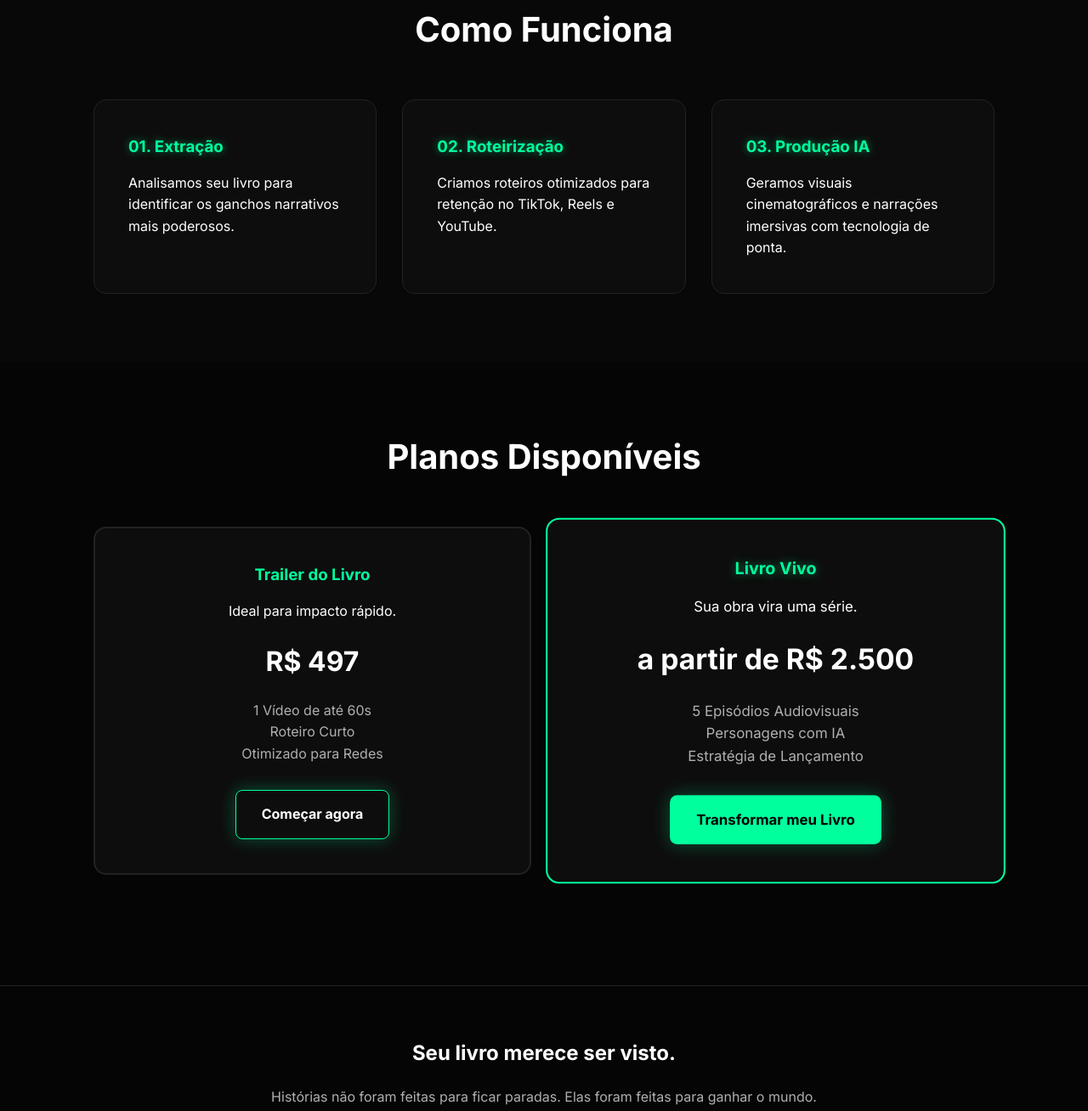
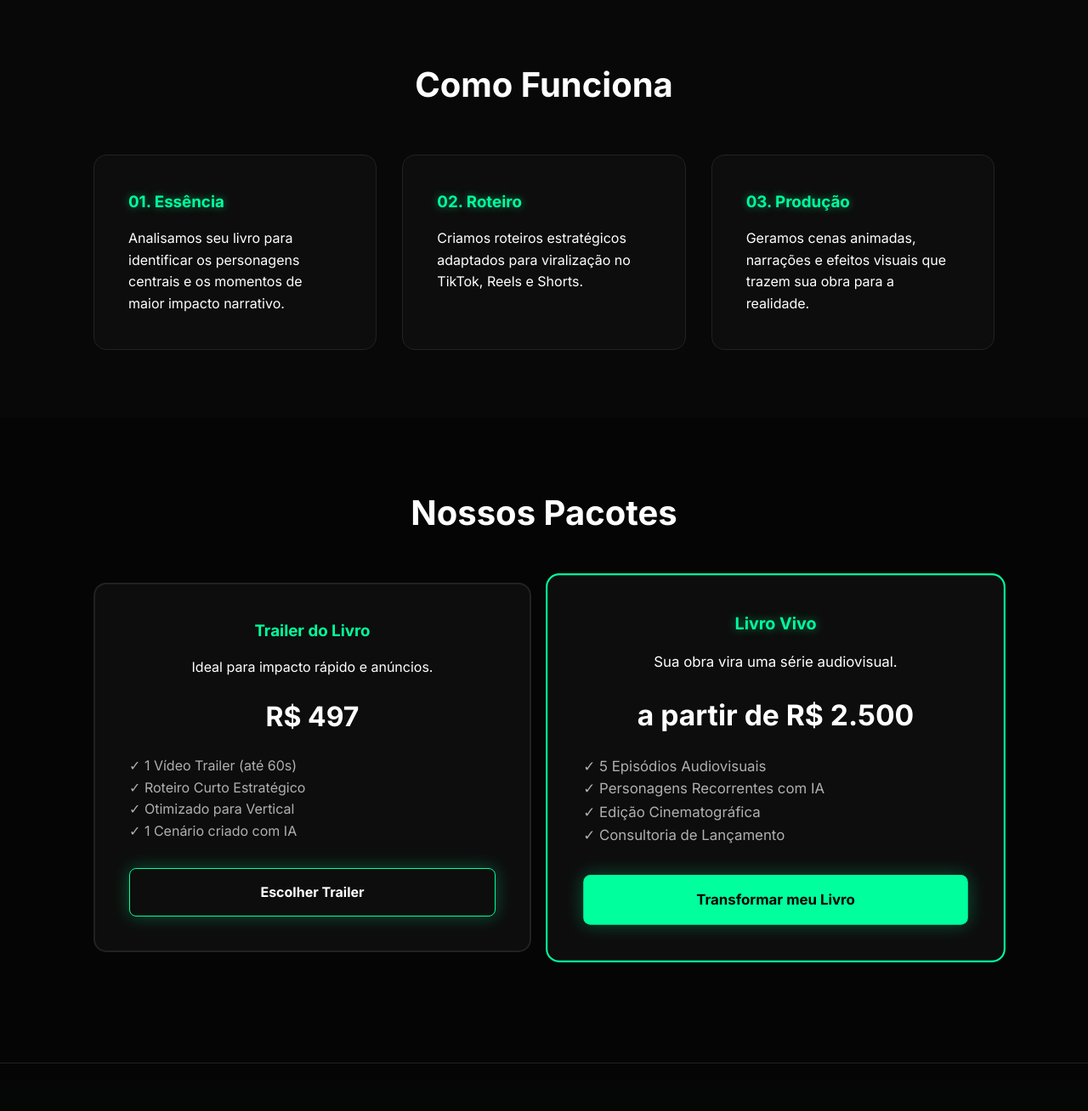
Before and after one commit to Silmara32/livro-vivo-studio, a plain HTML site: page index.html in a window 1280 px wide. Shown: the part 1086-2394 px from the top of the page at 85% size. Drawn offline with Linux system fonts and the light colour scheme.

Commit message:
Refactor HTML structure and update content
Updated text content and styles across various sections, including header, sections, and footer. Adjusted button links to WhatsApp and improved layout for better visual appeal.

```diff
--- a/index.html
+++ b/index.html
@@ -33,7 +33,6 @@
             padding: 0 20px;
         }
 
-        /* Efeito Glow Neon */
         .neon-text {
             color: var(--primary-neon);
             text-shadow: 0 0 10px rgba(0, 255, 157, 0.5);
@@ -51,6 +50,7 @@
             box-shadow: 0 0 20px rgba(0, 255, 157, 0.3);
             border: none;
             cursor: pointer;
+            text-align: center;
         }
 
         .btn-neon:hover {
@@ -58,9 +58,8 @@
             transform: translateY(-2px);
         }
 
-        /* Hero Section */
         header {
-            padding: 100px 0;
+            padding: 120px 0;
             text-align: center;
             background: radial-gradient(circle at top, #00ff9d1a 0%, transparent 70%);
         }
@@ -79,7 +78,6 @@
             margin: 0 auto 40px;
         }
 
-        /* Seção Problema/Solução */
         section {
             padding: 80px 0;
         }
@@ -113,15 +111,18 @@
             color: var(--primary-neon);
         }
 
-        /* Pacotes */
         .pricing-card {
             border: 2px solid #222;
             text-align: center;
+            display: flex;
+            flex-direction: column;
+            justify-content: space-between;
         }
 
         .pricing-card.featured {
             border-color: var(--primary-neon);
             transform: scale(1.05);
+            position: relative;
         }
 
         .price {
@@ -131,16 +132,17 @@
             display: block;
         }
 
-        /* Footer */
         footer {
             text-align: center;
-            padding: 60px 20px;
+            padding: 80px 20px;
             border-top: 1px solid #222;
             margin-top: 50px;
+            background: linear-gradient(0deg, #00ff9d0a 0%, transparent 100%);
         }
 
         @media (max-width: 768px) {
             h1 { font-size: 2.5rem; }
+            .pricing-card.featured { transform: scale(1); }
         }
     </style>
 </head>
@@ -150,7 +152,7 @@
         <div class="container">
             <h1>Seu livro já foi escrito.<br><span class="neon-text">Agora ele pode ganhar vida.</span></h1>
             <p class="subheadline">Transformamos histórias em experiências audiovisuais com Inteligência Artificial, criando personagens e episódios estratégicos para suas redes sociais.</p>
-            <a href="#contato" class="btn-neon">CRIAR O TRAILER DO MEU LIVRO</a>
+            <a href="https://api.whatsapp.com/send?phone=5511976143060&text=Ol%C3%A1%21+Posso+ajudar%3F" class="btn-neon">CRIAR O TRAILER DO MEU LIVRO</a>
         </div>
     </header>
 
@@ -160,11 +162,11 @@
             <div class="grid">
                 <div class="card">
                     <h3>O Problema</h3>
-                    <p>Milhares de livros são publicados, mas a maioria desaparece no ruído digital. Sem vídeo, sua obra é invisível para os novos leitores.</p>
+                    <p>Milhares de livros são publicados, mas a maioria desaparece no ruído digital. Sem uma estratégia de vídeo envolvente, sua obra permanece invisível para os leitores modernos.</p>
                 </div>
                 <div class="card">
                     <h3>A Solução</h3>
-                    <p>O <strong>Livro Vivo Studio</strong> utiliza IA para extrair a alma da sua história e transformá-la no formato que domina o mundo: o vídeo vertical.</p>
+                    <p>O <strong>Livro Vivo Studio</strong> utiliza IA de ponta para identificar os ganchos da sua história e transformá-los no formato que domina a internet hoje: o vídeo vertical.</p>
                 </div>
             </div>
         </div>
@@ -175,16 +177,16 @@
             <h2 class="section-title">Como Funciona</h2>
             <div class="grid">
                 <div class="card">
-                    <h3 class="neon-text">01. Extração</h3>
-                    <p>Analisamos seu livro para identificar os ganchos narrativos mais poderosos.</p>
+                    <h3 class="neon-text">01. Essência</h3>
+                    <p>Analisamos seu livro para identificar os personagens centrais e os momentos de maior impacto narrativo.</p>
                 </div>
                 <div class="card">
-                    <h3 class="neon-text">02. Roteirização</h3>
-                    <p>Criamos roteiros otimizados para retenção no TikTok, Reels e YouTube.</p>
+                    <h3 class="neon-text">02. Roteiro</h3>
+                    <p>Criamos roteiros estratégicos adaptados para viralização no TikTok, Reels e Shorts.</p>
                 </div>
                 <div class="card">
-                    <h3 class="neon-text">03. Produção IA</h3>
-                    <p>Geramos visuais cinematográficos e narrações imersivas com tecnologia de ponta.</p>
+                    <h3 class="neon-text">03. Produção</h3>
+                    <p>Geramos cenas animadas, narrações e efeitos visuais que trazem sua obra para a realidade.</p>
                 </div>
             </div>
         </div>
@@ -192,29 +194,35 @@
 
     <section id="pacotes">
         <div class="container">
-            <h2 class="section-title">Planos Disponíveis</h2>
+            <h2 class="section-title">Nossos Pacotes</h2>
             <div class="grid">
                 <div class="card pricing-card">
+                    <div>
                         <h3>Trailer do Livro</h3>
-                    <p>Ideal para impacto rápido.</p>
+                        <p>Ideal para impacto rápido e anúncios.</p>
                         <span class="price">R$ 497</span>
-                    <ul style="list-style: none; margin-bottom: 30px; color: var(--text-gray);">
-                        <li>1 Vídeo de até 60s</li>
-                        <li>Roteiro Curto</li>
-                        <li>Otimizado para Redes</li>
+                        <ul style="list-style: none; margin-bottom: 30px; color: var(--text-gray); text-align: left;">
+                            <li>✓ 1 Vídeo Trailer (até 60s)</li>
+                            <li>✓ Roteiro Curto Estratégico</li>
+                            <li>✓ Otimizado para Vertical</li>
+                            <li>✓ 1 Cenário criado com IA</li>
                         </ul>
-                    <a href="#" class="btn-neon" style="background: transparent; border: 1px solid var(--primary-neon); color: white;">Começar agora</a>
+                    </div>
+                    <a href="https://api.whatsapp.com/send?phone=5511976143060&text=Ol%C3%A1%21+Quero+saber+mais+sobre+o+Trailer+do+Livro." class="btn-neon" style="background: transparent; border: 1px solid var(--primary-neon); color: white;">Escolher Trailer</a>
                 </div>
                 <div class="card pricing-card featured">
+                    <div>
                         <h3 class="neon-text">Livro Vivo</h3>
-                    <p>Sua obra vira uma série.</p>
+                        <p>Sua obra vira uma série audiovisual.</p>
                         <span class="price">a partir de R$ 2.500</span>
-                    <ul style="list-style: none; margin-bottom: 30px; color: var(--text-gray);">
-                        <li>5 Episódios Audiovisuais</li>
-                        <li>Personagens com IA</li>
-                        <li>Estratégia de Lançamento</li>
+                        <ul style="list-style: none; margin-bottom: 30px; color: var(--text-gray); text-align: left;">
+                            <li>✓ 5 Episódios Audiovisuais</li>
+                            <li>✓ Personagens Recorrentes com IA</li>
+                            <li>✓ Edição Cinematográfica</li>
+                            <li>✓ Consultoria de Lançamento</li>
                         </ul>
-                    <a href="#" class="btn-neon">Transformar meu Livro</a>
+                    </div>
+                    <a href="https://api.whatsapp.com/send?phone=5511976143060&text=Ol%C3%A1%21+Quero+saber+mais+sobre+o+pacote+Livro+Vivo." class="btn-neon">Transformar meu Livro</a>
                 </div>
             </div>
         </div>
@@ -223,9 +231,9 @@
     <footer>
         <div class="container" id="contato">
             <h2 style="margin-bottom: 20px;">Seu livro merece ser visto.</h2>
-            <p style="margin-bottom: 30px; color: var(--text-gray);">Histórias não foram feitas para ficar paradas. Elas foram feitas para ganhar o mundo.</p>
-            <a href="https://wa.me/SEUNUMERO" class="btn-neon">Falar com um Consultor</a>
-            <p style="margin-top: 50px; font-size: 0.8rem; color: #444;">&copy; 2026 LIVRO VIVO Studio. Todos os direitos reservados.</p>
+            <p style="margin-bottom: 30px; color: var(--text-gray); max-width: 600px; margin-left: auto; margin-right: auto;">Histórias não foram feitas para ficar paradas. Elas foram feitas para ganhar o mundo em novos formatos.</p>
+            <a href="https://api.whatsapp.com/send?phone=5511976143060&text=Ol%C3%A1%21+Posso+ajudar%3F" class="btn-neon">Falar com um Consultor</a>
+            <p style="margin-top: 50px; font-size: 0.8rem; color: #444;">&copy; 2026 LIVRO VIVO Studio. Tecnologia e Storytelling.</p>
         </div>
     </footer>
 
```
Lines whose indentation alone changed are shown as unchanged.
